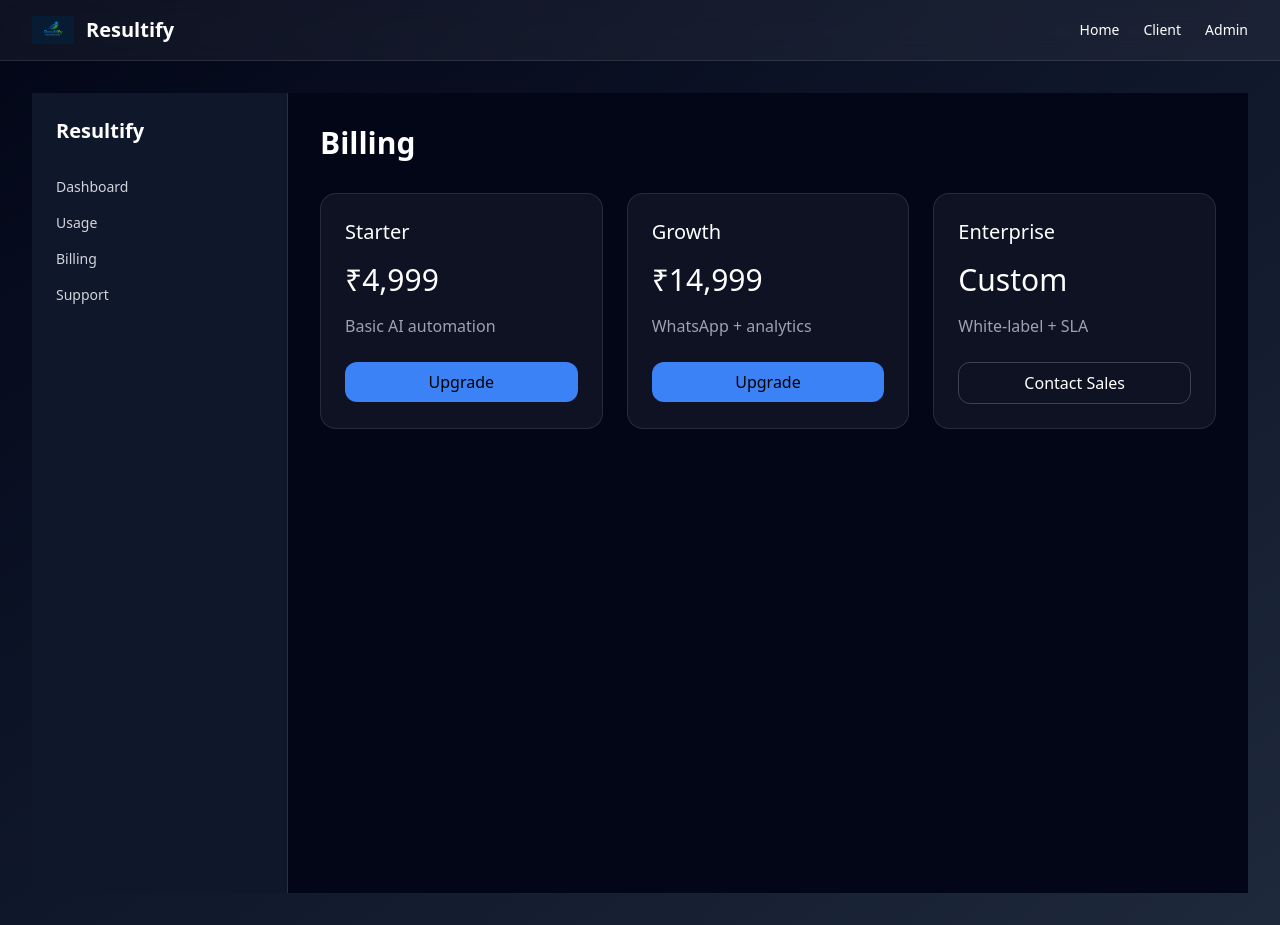
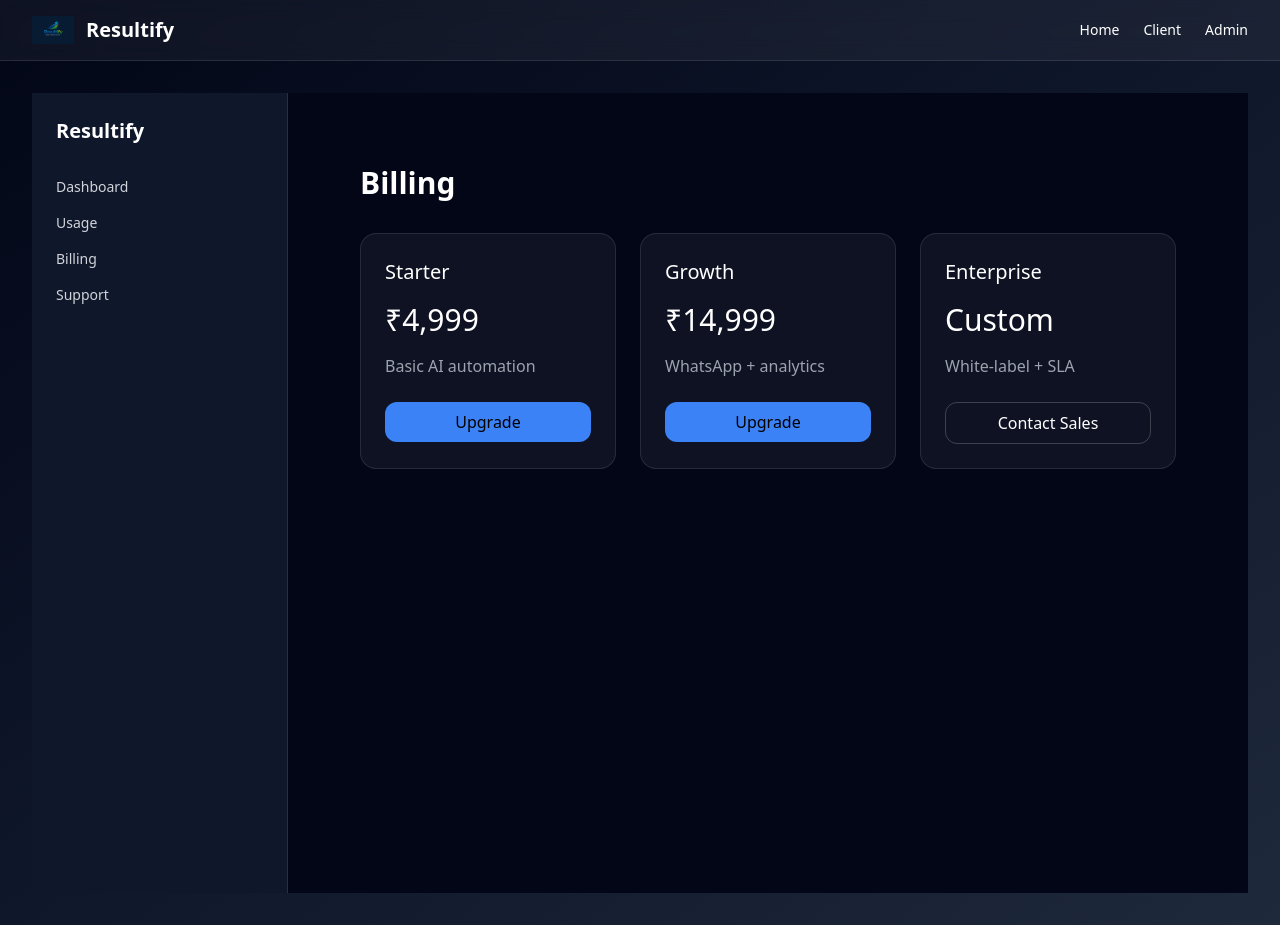
Before and after one commit to chetanshrm83/resultifytechnologies, a Next.js app: page /client/billing in a window 1280 px wide. Built offline with nearby package versions, Linux system fonts and the light colour scheme.

Commit message:
Update page.tsx

```diff
--- a/app/client/billing/page.tsx
+++ b/app/client/billing/page.tsx
@@ -34,7 +34,7 @@ export default function BillingPage() {
   ];
 
   return (
-    <div className="max-w-5xl mx-auto">
+    <div className="max-w-5xl mx-auto p-10">
       <h1 className="text-3xl font-semibold mb-8">Billing</h1>
 
       <div className="grid md:grid-cols-3 gap-6">
@@ -50,7 +50,7 @@ export default function BillingPage() {
             {plan.priceId ? (
               <button
                 onClick={() => subscribe(plan.priceId)}
-                className="w-full py-2 rounded-xl bg-blue-500 text-black font-medium hover:bg-blue-400 transition"
+                className="w-full py-2 rounded-xl bg-blue-500 text-black font-medium hover:bg-blue-400"
               >
                 Upgrade
               </button>
```
